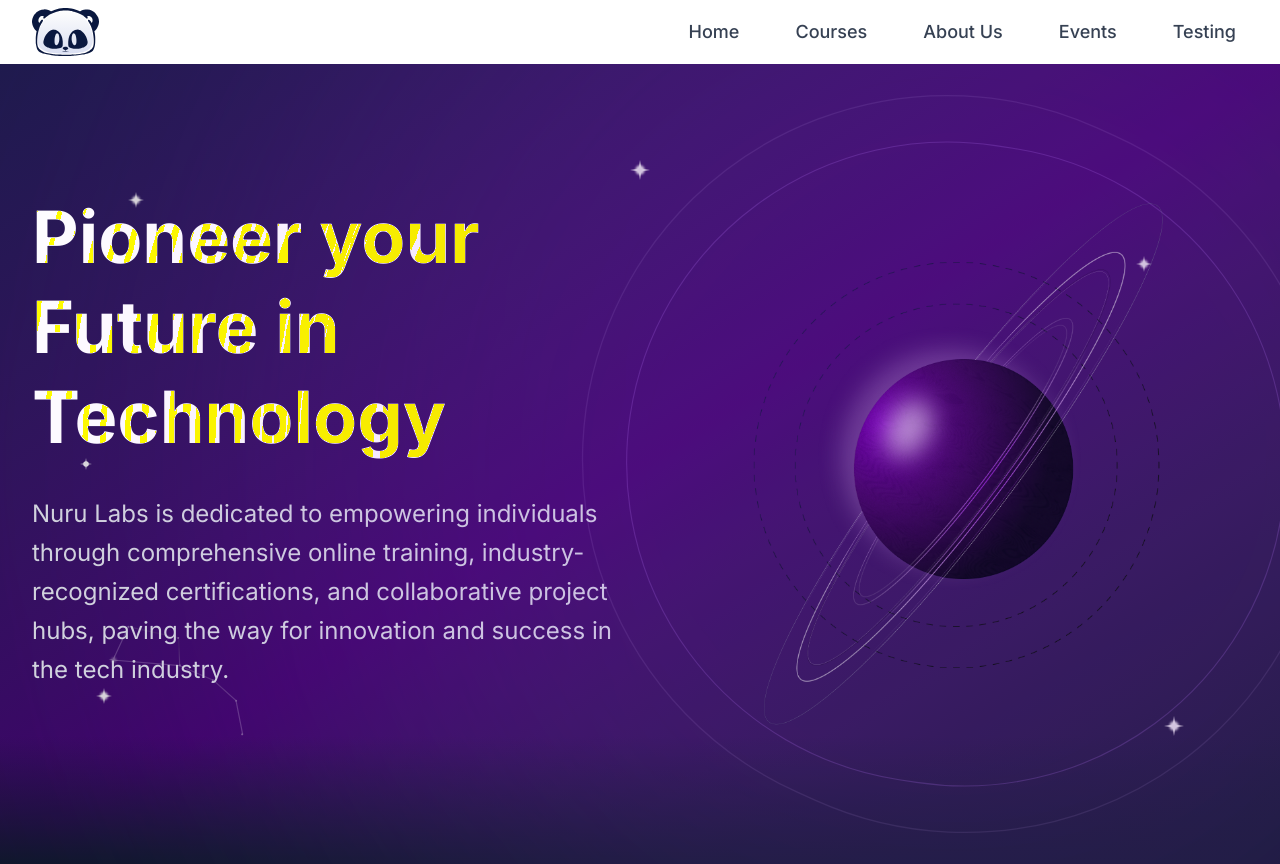
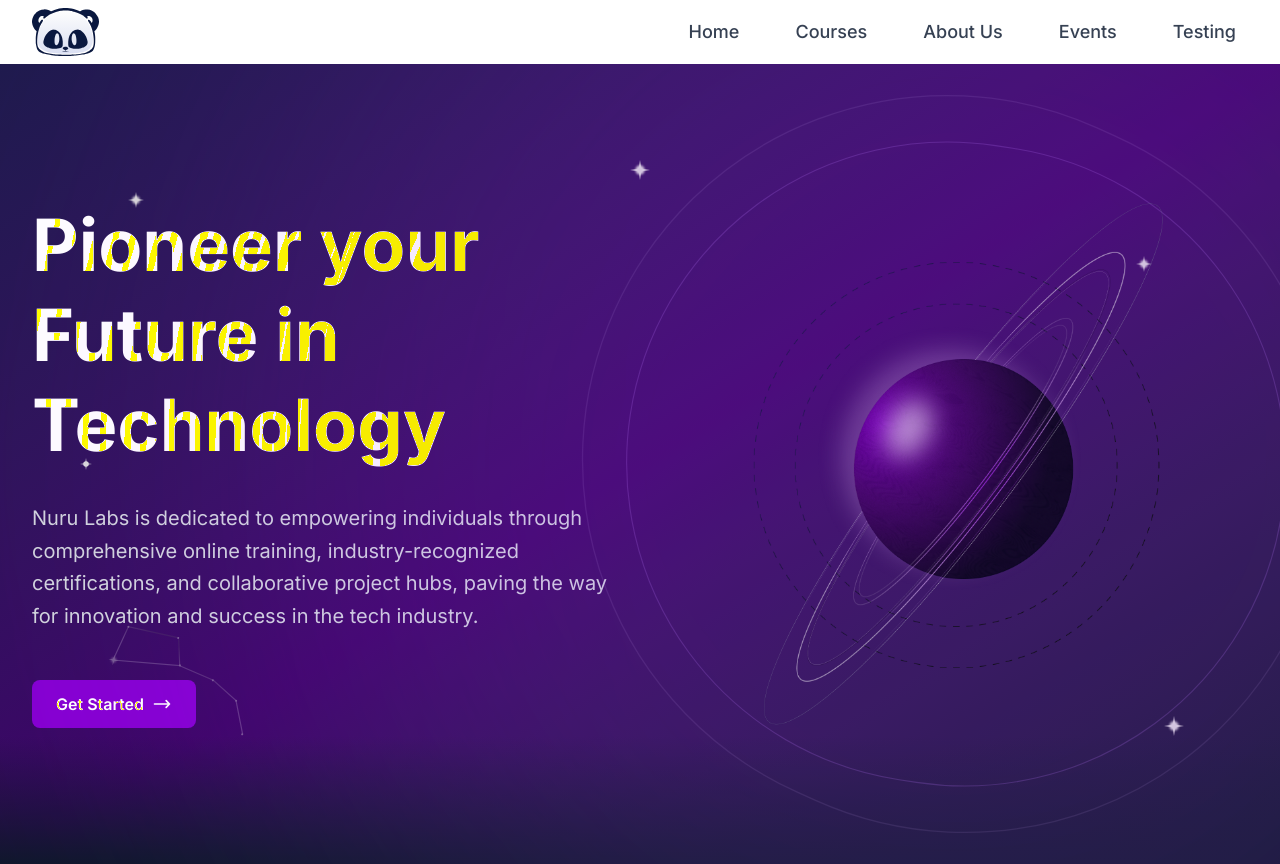
Before and after one commit to gurwnx222/sukii.xyz, a Next.js app: page / in a window 1280 px wide. Built offline with nearby package versions, Linux system fonts and the light colour scheme.

Commit message:
added button component

```diff
--- a/app/components/HeroSection.jsx
+++ b/app/components/HeroSection.jsx
@@ -5,7 +5,7 @@ import { motion } from "framer-motion";
 import heroSectionImage from "@/public/decoratives/planet-image-full.png";
 import decorConstellation from "@/public/decoratives/constellation-image-3.svg";
 import decorStar from "@/public/decoratives/decor-star.svg";
-
+import Button from "@/components/Button";
 export default function HeroSection() {
   return (
     <>
@@ -105,19 +105,21 @@ export default function HeroSection() {
             {/* Left Content */}
             <div className="pt-20 md:pt-24 lg:pt-0 text-center lg:text-left">
               {/* Headline */}
-              <h1 className="text-4xl md:text-5xl lg:text-6xl xl:text-7xl font-bold text-white leading-tight mb-6 md:mb-8">
+              <h1 className="text-4xl md:text-2xl lg:text-4xl xl:text-7xl font-bold text-white leading-tight mb-6 md:mb-8">
                 <span className="block">Pioneer your</span>
                 <span className="block">Future in</span>
                 <span className="block">Technology</span>
               </h1>
 
               {/* Subheadline */}
-              <p className="text-lg md:text-xl lg:text-2xl text-gray-300 leading-relaxed max-w-2xl mx-auto lg:mx-0 mb-8 md:mb-12">
+              <p className="text-lg md:text-lg lg:text-xl text-gray-300 leading-relaxed max-w-2xl mx-auto lg:mx-0 mb-8 md:mb-12">
                 Nuru Labs is dedicated to empowering individuals through
                 comprehensive online training, industry-recognized
                 certifications, and collaborative project hubs, paving the way
                 for innovation and success in the tech industry.
               </p>
+              {/* Call to Action Button */}
+              <Button name="Get Started" />
             </div>
 
             {/* Right Content - Hero Image */}
--- a/app/globals.css
+++ b/app/globals.css
@@ -11,9 +11,5 @@
 }
 
 body {
-    @apply text-white;
-    background: linear-gradient(180deg,
-            rgb(0, 0, 0) 0%,
-            rgb(0, 0, 0) 100%);
     font-family: var(--font-inter), sans-serif;
 }
--- a/app/page.jsx
+++ b/app/page.jsx
@@ -1,6 +1,5 @@
 import HeroSection from "./components/HeroSection";
 import Header from "@/components/Header";
-
 export default function Home() {
   return (
     <>
--- a/components/Button.jsx
+++ b/components/Button.jsx
@@ -0,0 +1,48 @@
+"use client";
+
+export default function Button({
+  name = "Button",
+  onClick,
+  disabled = false,
+  className = "",
+}) {
+  return (
+    <button
+      onClick={onClick}
+      disabled={disabled}
+      className={`
+        px-6 py-3
+        text-white font-semibold
+        rounded-lg
+        transition-all duration-200
+        hover:opacity-90
+        active:scale-95
+        disabled:opacity-50
+        disabled:cursor-not-allowed
+        focus:outline-none
+        focus:ring-2
+        focus:ring-purple-400
+        focus:ring-offset-2
+        flex items-center justify-center gap-2
+        group
+        ${className}
+      `}
+      style={{ backgroundColor: "#8500d1" }}
+    >
+      <span>{name}</span>
+      <svg
+        className="w-5 h-5 transition-transform duration-200 group-hover:translate-x-1"
+        fill="none"
+        stroke="currentColor"
+        viewBox="0 0 24 24"
+      >
+        <path
+          strokeLinecap="round"
+          strokeLinejoin="round"
+          strokeWidth={2}
+          d="M17 8l4 4m0 0l-4 4m4-4H3"
+        />
+      </svg>
+    </button>
+  );
+}
--- a/package.json
+++ b/package.json
@@ -9,7 +9,7 @@
     "lint": "next lint"
   },
   "dependencies": {
-    "framer-motion": "^12.23.9",
+    "framer-motion": "^12.23.11",
     "lucide-react": "^0.526.0",
     "next": "15.4.4",
     "react": "19.1.0",
```
Also changed, not shown: 2 other files (tests, documents, lock files or other folders).
